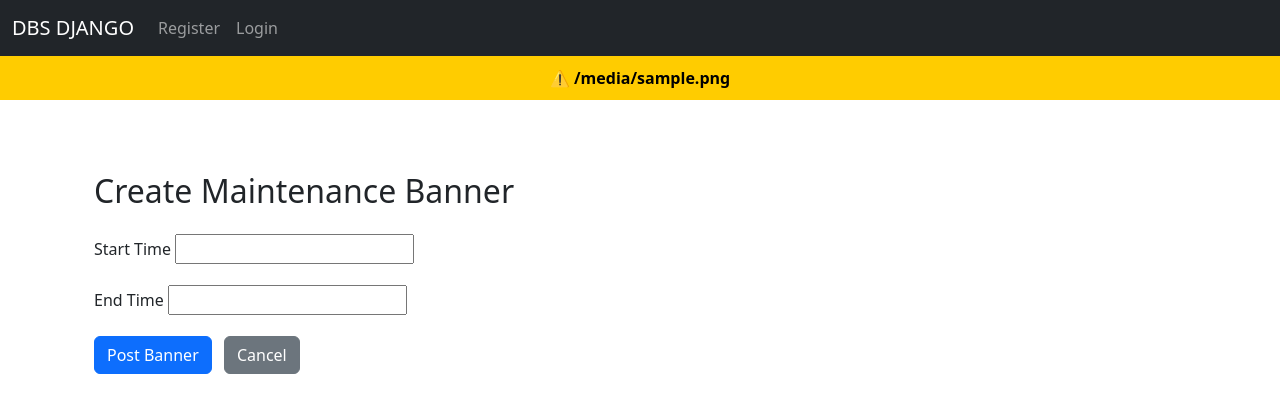
After one commit to aslam0312/dcrm, a Django app: template website/templates/createbanner.html in a window 1280 px wide. The commit adds this page. Shown: the top 413 px of the page. Run offline with Django 5.2, Linux system fonts and the light colour scheme; the template is opened without the code that fills it: most values are stand-ins (such as "Sample title", 1, 10 or a date in 2020); form fields are guessed from the names that the template uses.

Commit message:
dcrm app-bannerdone

```diff
--- a/dcrm/settings.py
+++ b/dcrm/settings.py
@@ -62,6 +62,7 @@ TEMPLATES = [
                 'django.template.context_processors.request',
                 'django.contrib.auth.context_processors.auth',
                 'django.contrib.messages.context_processors.messages',
+                'website.context_processors.maintenance_banner',
             ],
         },
     },
--- a/website/admin.py
+++ b/website/admin.py
@@ -1,5 +1,6 @@
 
 from django.contrib import admin
-from .models import Record
+from .models import Record, MaintenanceBanner
 
 admin.site.register(Record)
+admin.site.register(MaintenanceBanner)
--- a/website/templates/base.html
+++ b/website/templates/base.html
@@ -12,7 +12,19 @@
     />
   </head>
   <body>
-    {% include 'navbar.html' %}
+    {% include 'navbar.html' %} {% if maintenance_banner %}
+    <div
+      style="
+        background: #ffcc00;
+        color: #000;
+        text-align: center;
+        padding: 10px;
+        font-weight: bold;
+      "
+    >
+      ⚠️ {{ maintenance_banner }}
+    </div>
+    {% endif %}
     <div class="container">
       <br />
       {% if messages %} {% for message in messages %}
--- /dev/null
+++ b/website/templates/createbanner.html
@@ -0,0 +1,19 @@
+{% extends 'base.html' %} {% block content %}
+<div class="container mt-5">
+  <h2 class="mb-4">Create Maintenance Banner</h2>
+  <form method="post">
+    {% csrf_token %}
+
+    <div class="mb-3">
+      <label for="id_start_time" class="form-label">Start Time</label>
+      {{ form.start_time }}
+    </div>
+    <div class="mb-3">
+      <label for="id_end_time" class="form-label">End Time</label>
+      {{ form.end_time }}
+    </div>
+    <button type="submit" class="btn btn-primary">Post Banner</button>
+    <a href="{% url 'home' %}" class="btn btn-secondary ms-2">Cancel</a>
+  </form>
+</div>
+{% endblock %}
--- a/website/urls.py
+++ b/website/urls.py
@@ -4,12 +4,11 @@ from . import views
 
 urlpatterns = [
     path('', views.home, name='home'),
-    #path('login/', views.login_user, name='login'),
     path('logout/', views.logout_user, name='logout'),
     path('register/', views.register_user, name='register'),
     path('record/<int:pk>', views.customer_record, name='record'),
     path('delete_record/<int:pk>', views.delete_record, name='delete_record'),
     path('add_record/', views.add_record, name='add_record'),
     path('update_record/<int:pk>', views.update_record, name='update_record'),
-
+    path('create-banner/', views.create_banner, name='create_banner'),
 ]
```
Also changed, not shown: website/context_processors.py (added, +24 -0 lines), website/forms.py (+11 -1 lines), website/models.py (+19 -0 lines), website/views.py (+19 -102 lines), db.sqlite3, website/migrations/0002_maintenancebanner.py (added).
